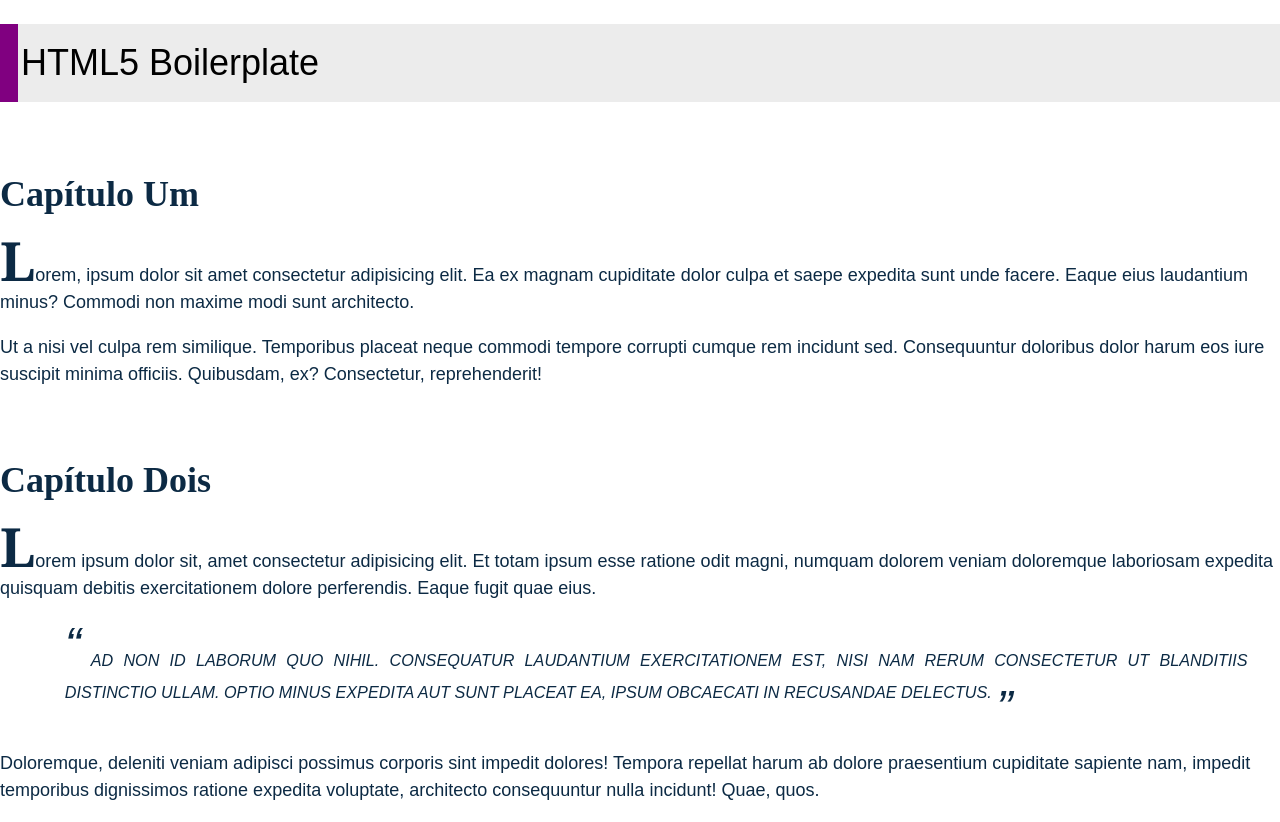
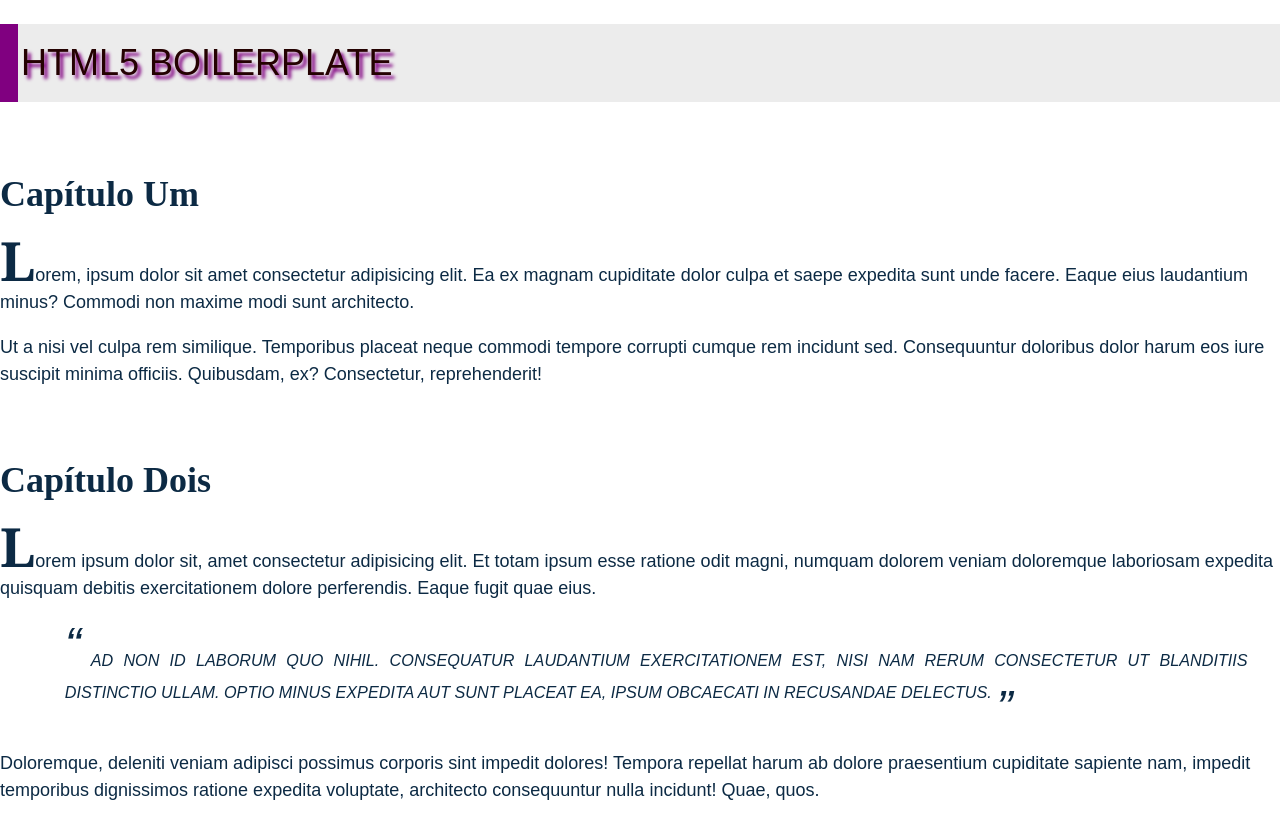
Before and after one commit to screstani/html5-boilerplate-2022-1, a website built with Parcel: page index.html in a window 1280 px wide. Built offline with nearby package versions, Linux system fonts and the light colour scheme.

Commit message:
Estiliza o título da página.
- Demonstra os seletores de ID e de atributo no CSS.

```diff
--- a/css/main.css
+++ b/css/main.css
@@ -54,3 +54,12 @@ p:first-of-type::first-letter {
   line-height: 1em;
   vertical-align: text-top;
 }
+
+#main-title {
+  text-transform: uppercase;
+}
+
+[id="main-title"] {
+  color: #240101;
+  text-shadow: 0.1em 0.1em 0.1em purple;
+}
--- a/index.html
+++ b/index.html
@@ -18,7 +18,7 @@
 
 <body>
 
-  <h1>
+  <h1 id="main-title">
     HTML5 Boilerplate
   </h1>
 
```
